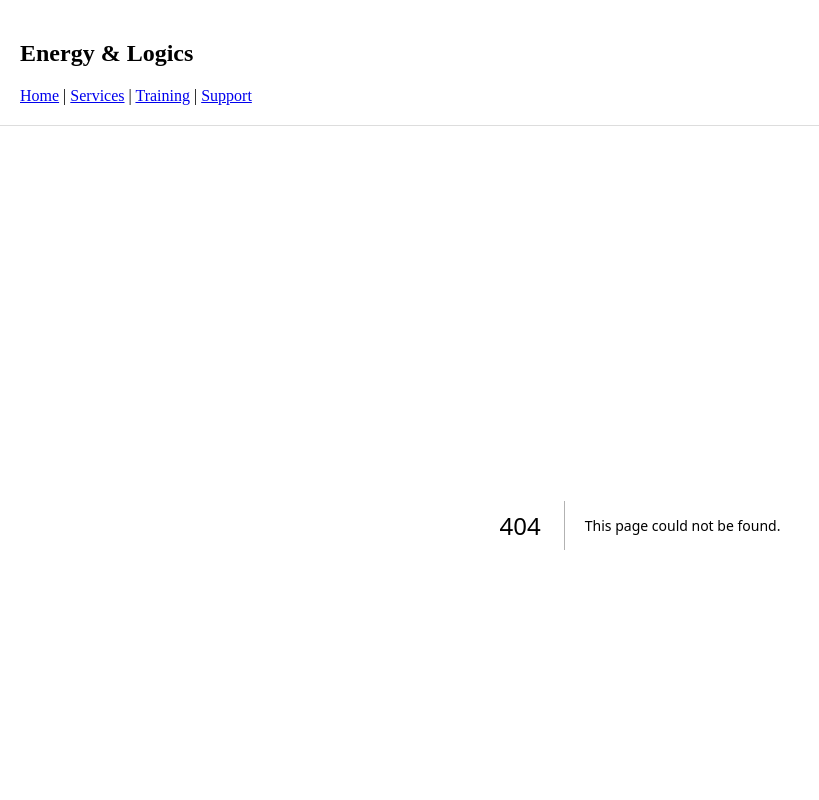
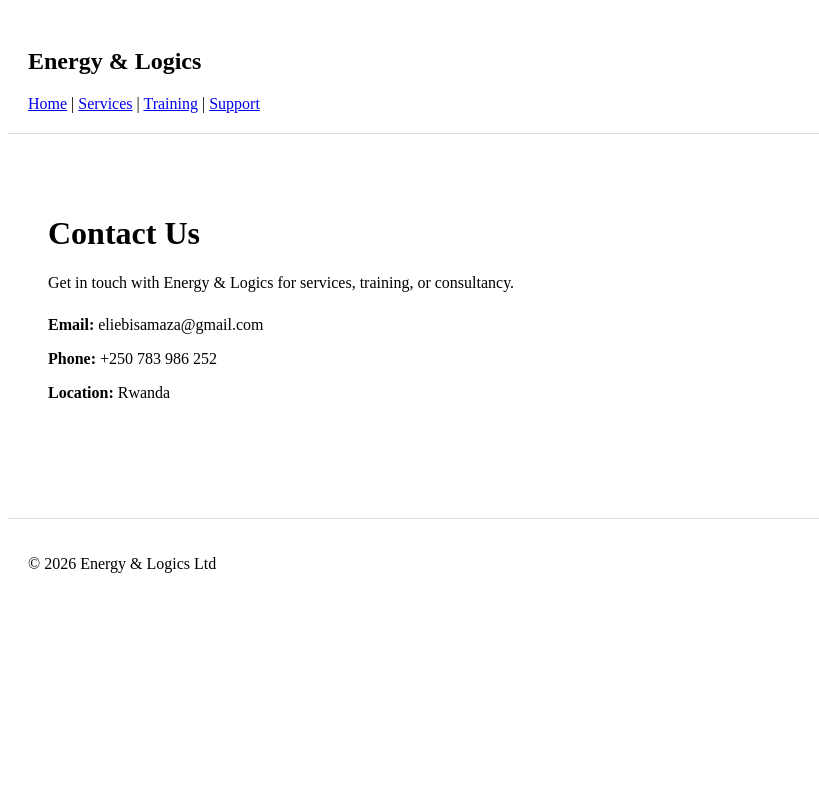
Before and after one commit to Elie250/Energy-and-logics, a Next.js app: page /app/contact in a window 1280 px wide. Before the commit this address had no page. Shown: the top 800 px of the page, without its empty margins (0-819 px from the left). Built offline with nearby package versions, Linux system fonts and the light colour scheme.

Commit message:
Create page.js

```diff
--- /dev/null
+++ b/app/app/contact/page.js
@@ -0,0 +1,17 @@
+export default function ContactPage() {
+  return (
+    <main style={{ padding: "60px 40px" }}>
+      <h1>Contact Us</h1>
+
+      <p style={{ marginTop: "16px" }}>
+        Get in touch with Energy & Logics for services, training, or consultancy.
+      </p>
+
+      <div style={{ marginTop: "24px" }}>
+        <p><strong>Email:</strong> eliebisamaza@gmail.com</p>
+        <p><strong>Phone:</strong> +250 783 986 252</p>
+        <p><strong>Location:</strong> Rwanda</p>
+      </div>
+    </main>
+  )
+}
```
